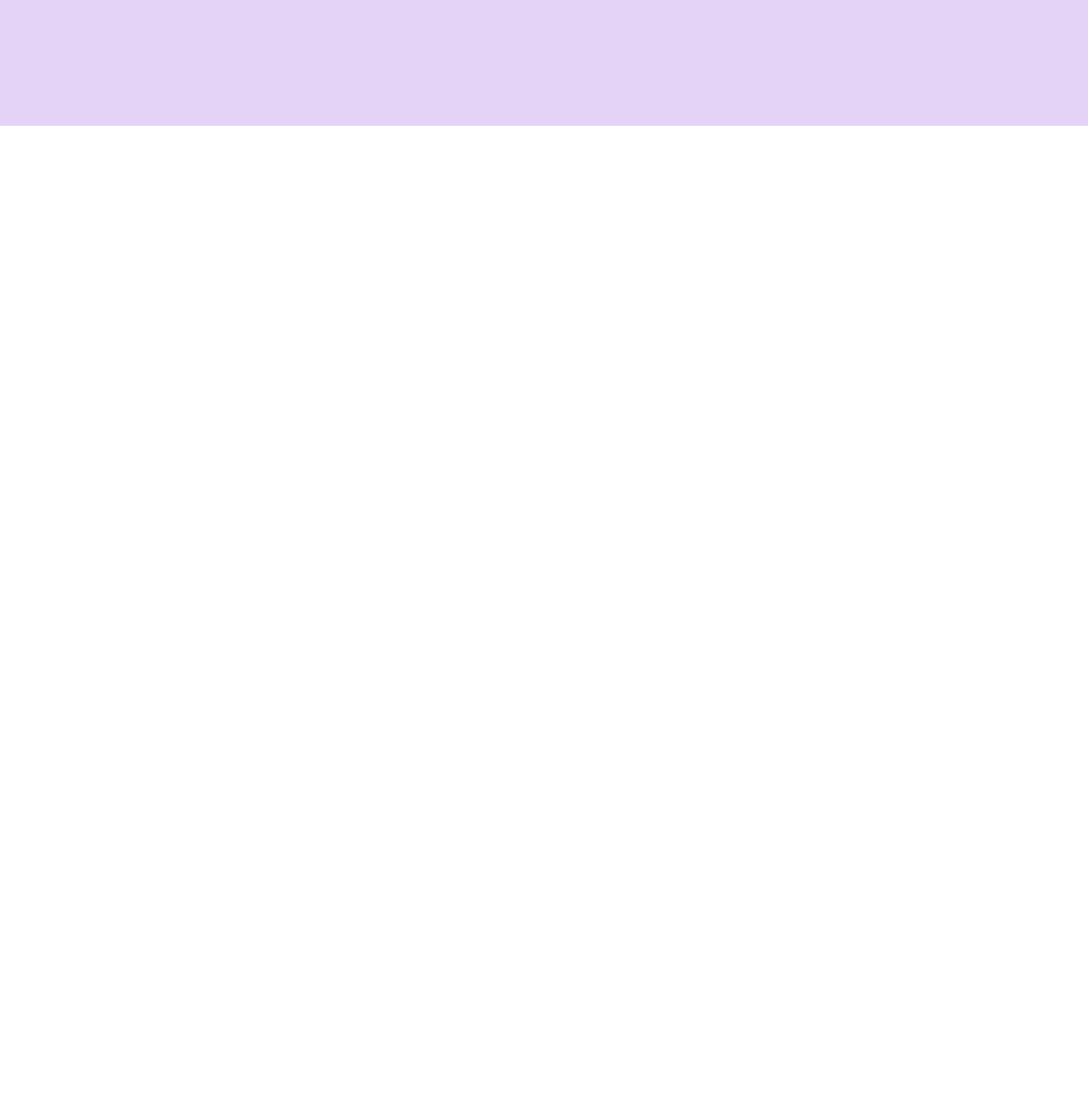
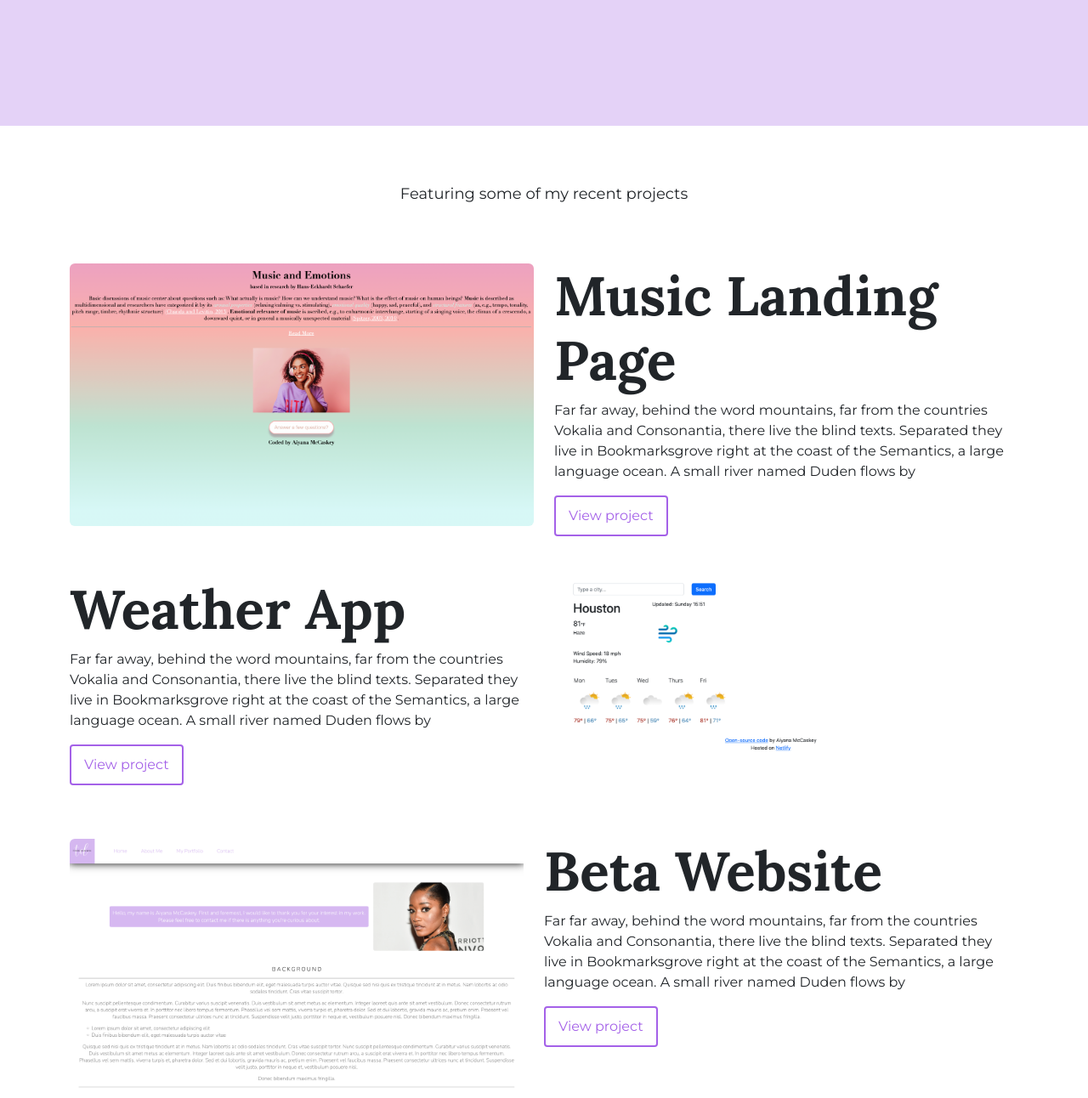
Before and after one commit to amccaskey9/portfolio-project, a plain HTML site: page index.html in a window 1280 px wide. Shown: the part 500-1792 px from the top of the page at 85% size. Before the commit the page ends 800 px from the top, so only its background shows below. Drawn offline with nearby package versions, Linux system fonts and the light colour scheme.

Commit message:
Added homepage content

```diff
--- a/index.html
+++ b/index.html
@@ -27,7 +27,51 @@
     <div>
       <a href="#" class="btn btn-brand">Get started</a>
     </div>
-
+  </div>
+  <h4 class="feature text-center">Featuring some of my recent projects</h4>
+  <div class="container">
+    <div class="row">
+      <div class="col-6">
+        <img src="/images/music-landing-page.png" alt="Music Landing Page" class="img-fluid rounded">
+      </div>
+      <div class="col-6 mb-5">
+        <h3>Music Landing Page</h3>
+        <p>Far far away, behind the word mountains, far from the countries Vokalia and Consonantia, there live the
+          blind texts.
+          Separated they live in Bookmarksgrove right at the coast of the Semantics, a large language ocean. A small
+          river named
+          Duden flows by</p>
+        <a href="#" class="btn btn-brand-outline">View project</a>
+      </div>
+      <div class="row">
+        <div class="col-6 mb-5">
+          <h3>Weather App</h3>
+          <p>Far far away, behind the word mountains, far from the countries Vokalia and Consonantia, there live the
+            blind texts.
+            Separated they live in Bookmarksgrove right at the coast of the Semantics, a large language ocean. A small
+            river named
+            Duden flows by</p>
+          <a href="#" class="btn btn-brand-outline">View project</a>
+        </div>
+        <div class="col-6 mb-5">
+          <img src="/images/weather-app-crop.png" alt="Weather App" class="img-fluid rounded">
+        </div>
+      </div>
+      <div class="row">
+        <div class="col-6">
+          <img src="/images/beta-website.png" alt="Beta Website" class="img-fluid rounded">
+        </div>
+        <div class="col-6 mb-5">
+          <h3>Beta Website</h3>
+          <p>Far far away, behind the word mountains, far from the countries Vokalia and Consonantia, there live the
+            blind texts.
+            Separated they live in Bookmarksgrove right at the coast of the Semantics, a large language ocean. A small
+            river named
+            Duden flows by</p>
+          <a href="#" class="btn btn-brand-outline">View project</a>
+        </div>
+      </div>
+    </div>
   </div>
 </body>
 
--- a/src/style.css
+++ b/src/style.css
@@ -30,6 +30,31 @@ p {
   padding: 10px 15px;
 }
 
+.btn-brand:hover {
+  color: #fff;
+  background-color: var(--secondary-color);
+  border-radius: 4px;
+  padding: 10px 15px;
+  text-decoration: underline;
+}
+
+.btn-brand-outline {
+  color: var(--secondary-color);
+  background-color: #fff;
+  border: 2px solid var(--secondary-color);
+  border-radius: 4px;
+  padding: 10px 15px;
+}
+
+.btn-brand-outline:hover {
+  color: var(--secondary-color);
+  background-color: #fff;
+  border: 2px solid var(--secondary-color);
+  border-radius: 4px;
+  padding: 10px 15px;
+  text-decoration: underline;
+}
+
 .hero {
   background-color: var(--primary-color);
   font-size: 36px;
@@ -47,3 +72,18 @@ p {
   font-family: var(--default-font-family);
   font-weight: 400;
 }
+
+.feature {
+  font-family: var(--default-font-family);
+  font-weight: 400;
+  font-size: 18px;
+  margin: 70px auto;
+}
+
+.container h3 {
+  font-size: 64px;
+}
+
+.container p {
+  font-size: 16px;
+}
```
Also changed, not shown: images/beta-website.png (added), images/music-landing-page.png (added), images/weather-app-crop.png (added).
